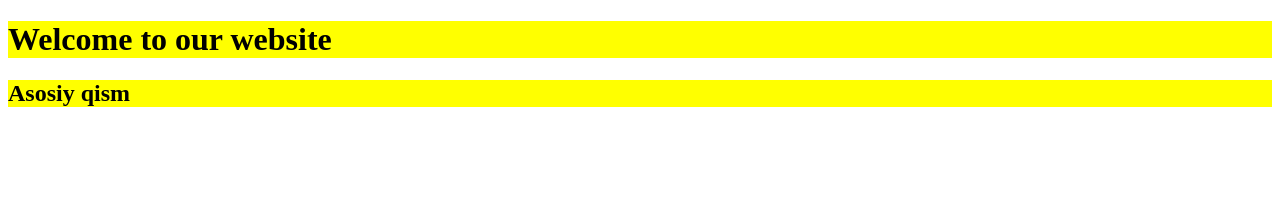
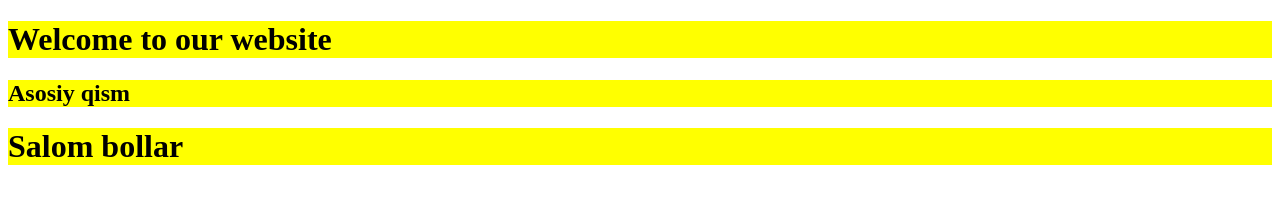
Before and after one commit to Shohjaxon/learngithub, a plain HTML site: page index.html in a window 1280 px wide. Drawn offline with Linux system fonts and the light colour scheme.

Commit message:
3-chi versiya

```diff
--- a/index.html
+++ b/index.html
@@ -18,6 +18,11 @@
   <section>
     <h1>Asosiy qism</h1>
   </section>
+
+
+  <footer>
+    <h1>Salom bollar</h1>
+  </footer>
 </body>
 
 </html>
```
